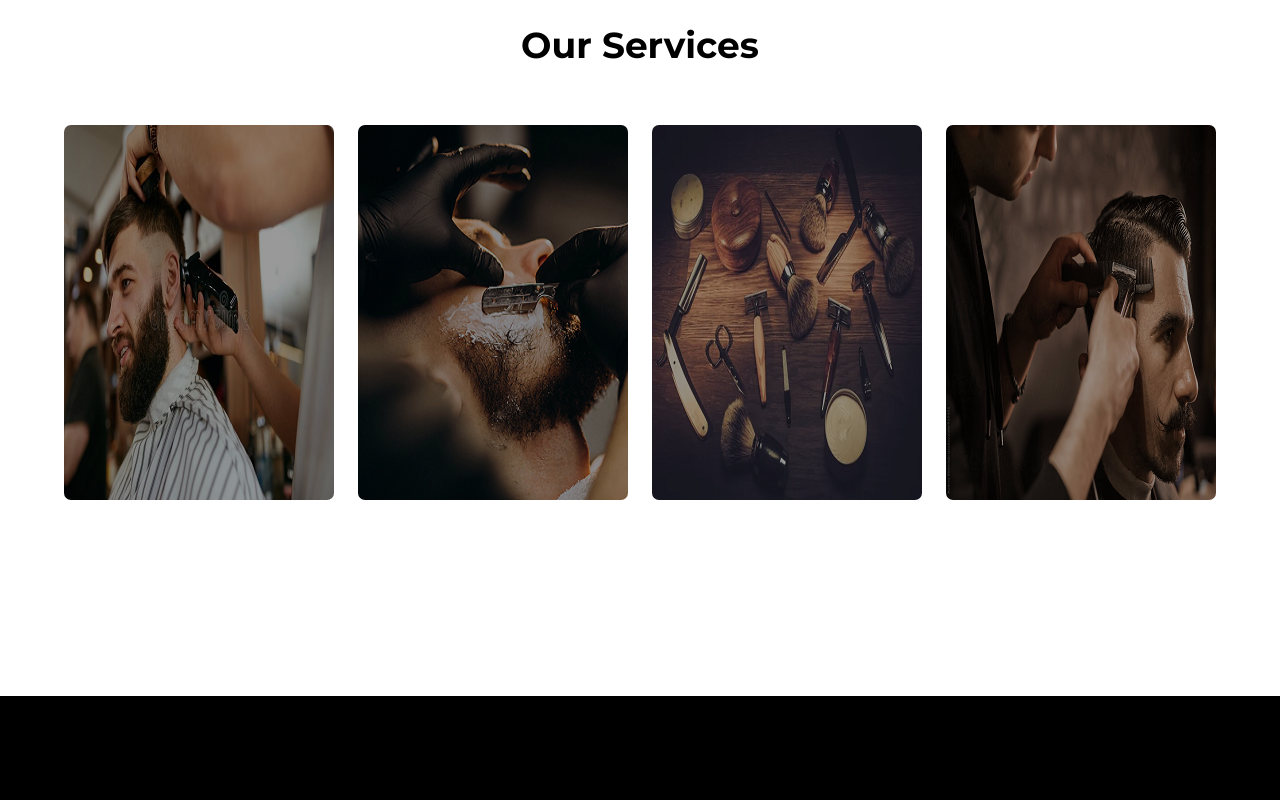
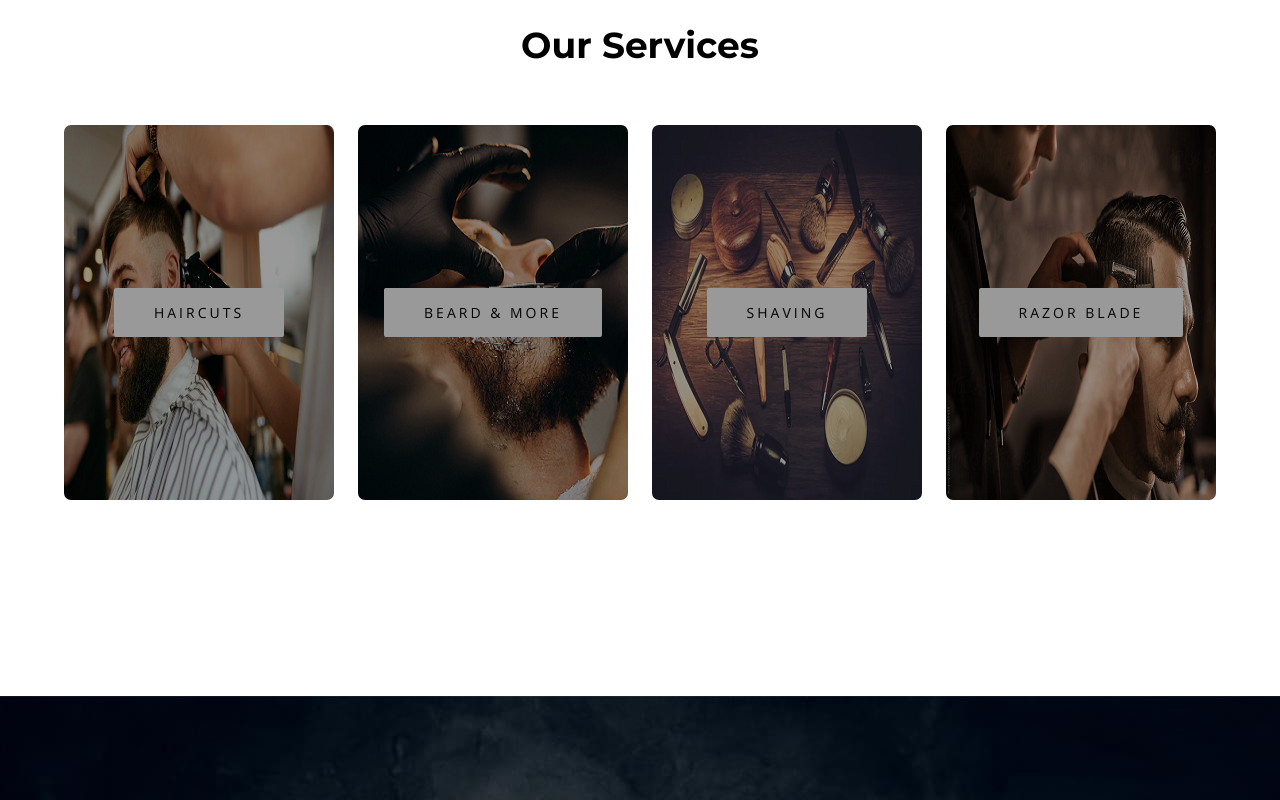
Before and after one commit to marwenbali/project, a plain HTML site: page index.html in a window 1280 px wide. Shown: the part 2080-2880 px from the top of the page. Drawn offline with nearby package versions, Linux system fonts and the light colour scheme; a web font is replaced by a local one.

Commit message:
modification

```diff
--- a/index.html
+++ b/index.html
@@ -47,10 +47,10 @@
             <h2 class="title2">Our Services</h2>
         </div>
         <div class="container3">
-            <div class="box-size2"><img src="haircut7.png" alt="haircuts"></div>
-            <div class="box-size2"><img src="haircut8.png" alt="Beard and More"></div>
-            <div class="box-size2"><img src="shaving.png" alt="shaving"></div>
-            <div class="box-size2"><img src="razer-blade.png" alt="Razer blade"></div>
+            <div class="box-size2" id="haircut-img"><a href="#" class="button-layout">Haircuts</a></div>
+            <div class="box-size2" id="beard-img"><a href="#" class="button-layout">beard & more</a></div>
+            <div class="box-size2" id="shaving-img"><a href="#" class="button-layout">shaving</a></div>
+            <div class="box-size2" id="razer-blade-img"><a href="#" class="button-layout">razor blade</a></div>
         </div>
     </section>
     <section class="back-color4">
--- a/style.css
+++ b/style.css
@@ -38,7 +38,7 @@ body{
 
 }
 .paragraph1-style{
-    color:#9d9570;
+    color: white;
     margin-top: 85px;
     margin-bottom: 350px;
     font-family: Robot Mono;
@@ -184,10 +184,45 @@ body{
 .box-size2{
     height: 375px;
     width: 270px;
+   background-size: cover;
+   background-position: center;
+   border-radius: 7px;
+    filter: brightness(0.6);
+    display: flex;
+    justify-content: center;
+    align-items: center;
 }
-.box-size2 img{
-    border-radius: 7px;
-    filter: brightness(0.6);
+#haircut-img{
+    background-image: url('haircut7.png');
+}
+#beard-img{
+    background-image: url('haircut8.png');
+}
+#shaving-img{
+    background-image: url('shaving.png');
+}
+#razer-blade-img{
+    background-image: url('razer-blade.png');
+}
+.button-layout{
+    display: inline-block;
+    margin: 0 auto;
+    padding: 15px 40px;
+  background-color: white;
+  color: black;
+  text-decoration: none;
+  border-radius: 2px;
+  font-size: 14px;
+  letter-spacing: 3px;
+  text-transform: uppercase;
+  font-weight: 500;
+  font-family: open sans;
+
+}
+.button-layout:hover{
+    background-color:#9d9570 ;
+    cursor: pointer;
+    color: white;
 }
 
 
@@ -200,5 +235,6 @@ body{
 /*Part 4*/
 .back-color4{
     height: 930px;
-    background-color: black;
+    background-image: url('last-theme.png');
+
 }
```
Also changed, not shown: last-theme.png (added).
